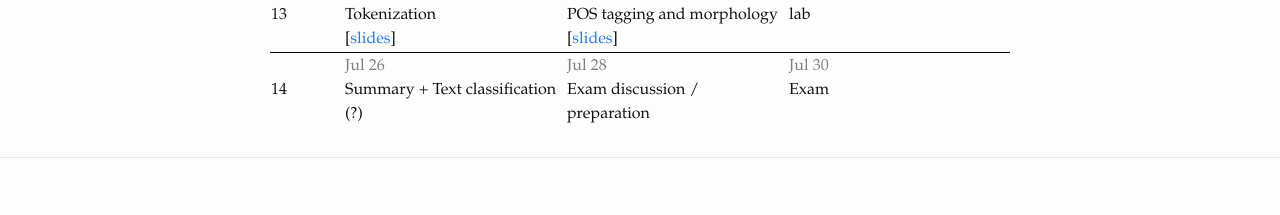
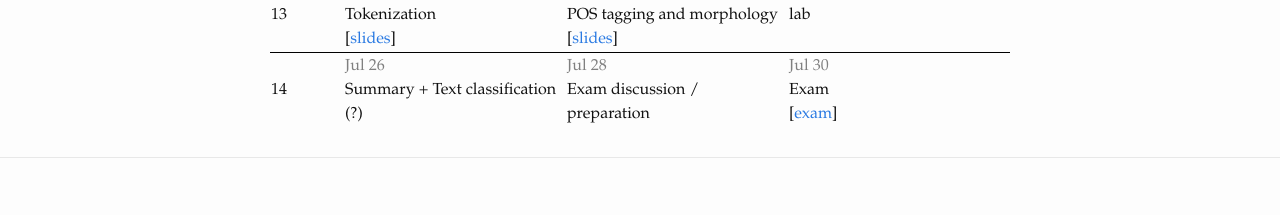
Before and after one commit to snlp2021/snlp2021.github.io, a Jekyll site: the page built from schedule.md, in a window 1280 px wide. Shown: the part 1230-1445 px from the top of the page. Built offline with Jekyll 4.4.1, drawn with Linux system fonts in a browser that asks for light colours.

Commit message:
Add exam.

```diff
--- a/_data/schedule.yml
+++ b/_data/schedule.yml
@@ -165,3 +165,5 @@
       topic: Exam discussion / preparation
     Jul 30:
       topic: Exam
+      links:
+        exam: snlp-exam-2021.pdf
```
Also changed, not shown: 1 other file.
